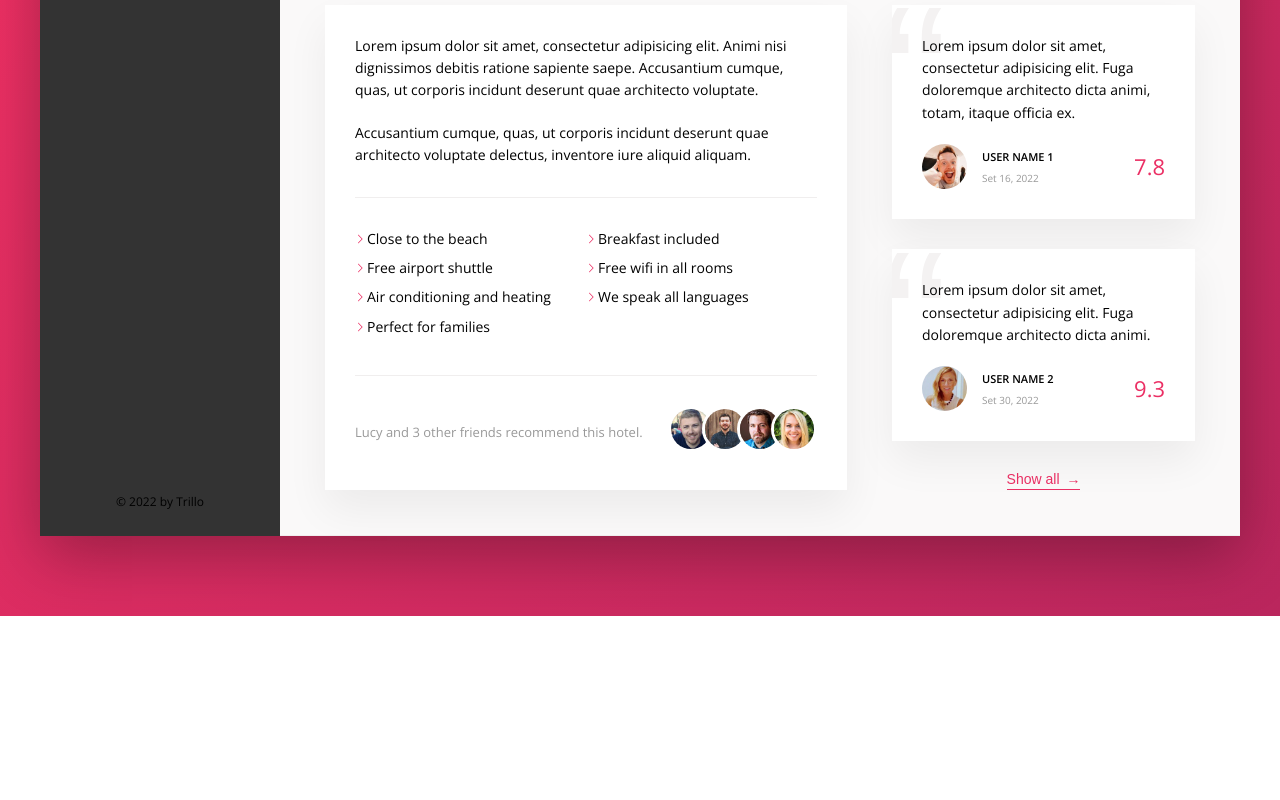
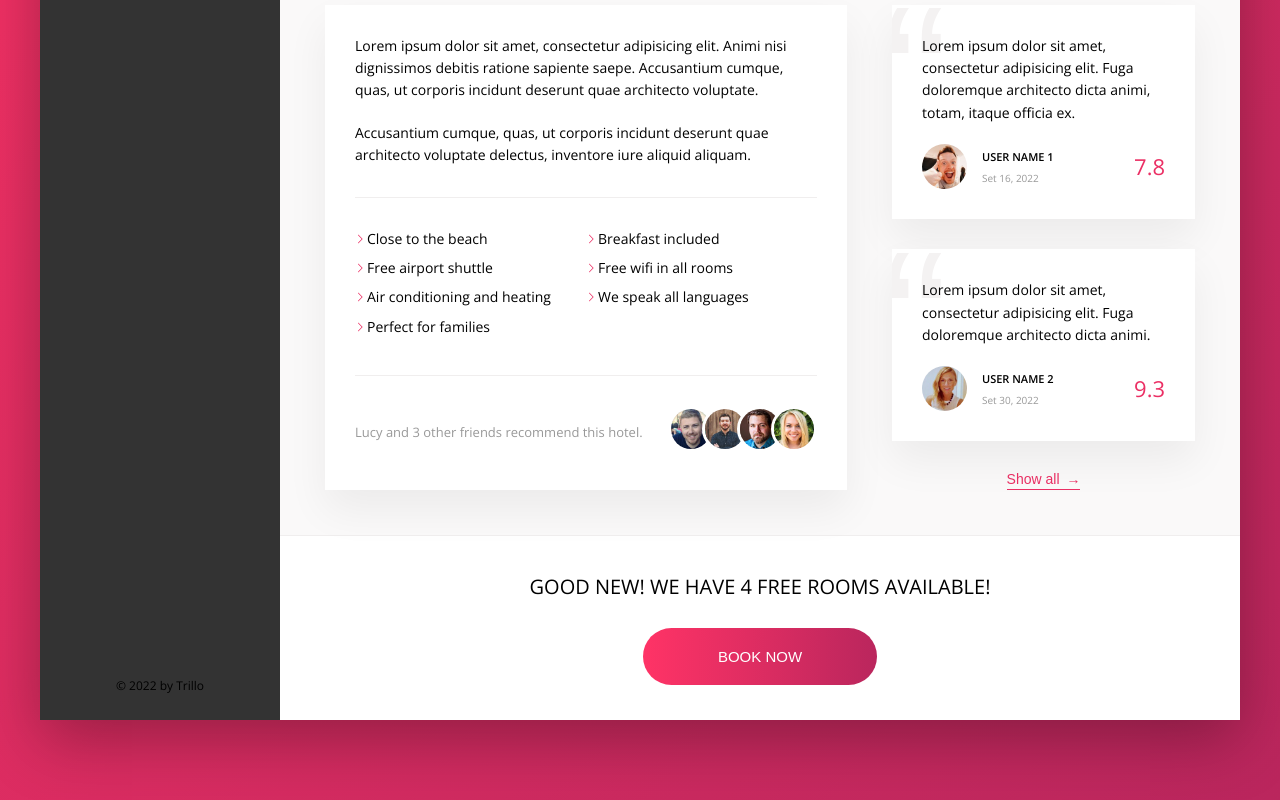
Before and after one commit to henriquequeirozcunha/trillo, a website: page index.html in a window 1280 px wide. Shown: the part 633-1433 px from the top of the page. Before the commit the page ends 1249 px from the top, so only its background shows below. Drawn offline with nearby package versions, Linux system fonts and the light colour scheme.

Commit message:
refactor: add cta section

```diff
--- a/index.html
+++ b/index.html
@@ -206,6 +206,17 @@
                             </button>
                         </figure>
                     </div>
+
+                    <div class="cta">
+                        <h2 class="cta__book-now">
+                            Good new! We have 4 free rooms available!
+                        </h2>
+
+                        <button class="btn">
+                            <span class="btn__visible">Book now</span>
+                            <span class="btn__invisible">Only 4 rooms left</span>
+                        </button>
+                    </div>
                 </main>
             </div>
         </div>
--- a/sass/_layout.scss
+++ b/sass/_layout.scss
@@ -197,3 +197,66 @@
         z-index: 1;
     }
 }
+
+// cta (call to action)
+.cta {
+    padding: 3.5rem 0;
+    text-align: center;
+
+    &__book-now {
+       font-size: 2rem;
+        font-weight: 300;
+        text-transform: uppercase;
+
+        margin-bottom: 2.5rem;
+    }
+}
+
+// button
+.btn {
+    font-size: 1.5rem;
+    border: none;
+    font-weight: 300;
+    text-transform: uppercase;
+    border-radius: 100rem;
+    background-image: linear-gradient(to right, var(--color-primary-light), var(--color-primary-dark));
+    color: #fff;
+    position: relative;
+    overflow: hidden;
+    cursor: pointer;
+
+    & > * {
+        display: inline-block;
+        height: 100%;
+        width: 100%;
+        transition: all .2s;
+    }
+
+    &__visible {
+        padding: 2rem 7.5rem;
+    }
+
+    &__invisible {
+        position: absolute;
+        padding: 2rem 0;
+        left: 0;
+        top: -100%;
+    }
+
+    &:hover {
+        background-image: linear-gradient(to left, var(--color-primary-light), var(--color-primary-dark));
+    }
+
+    &:hover &__visible {
+        transform: translateY(100%);
+    }
+
+    &:hover &__invisible {
+        top: 0;
+    }
+
+    &:focus {
+        outline: none;
+        animation: pulsate 1s infinite;
+    }
+}
```
Also changed, not shown: css/style.css.
